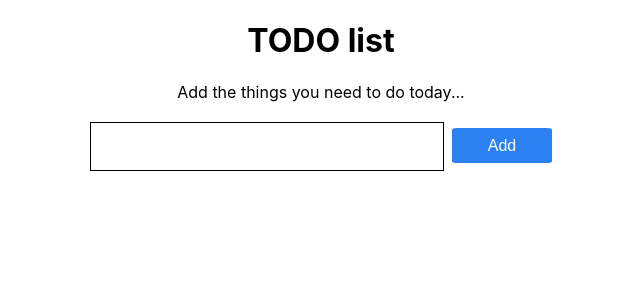
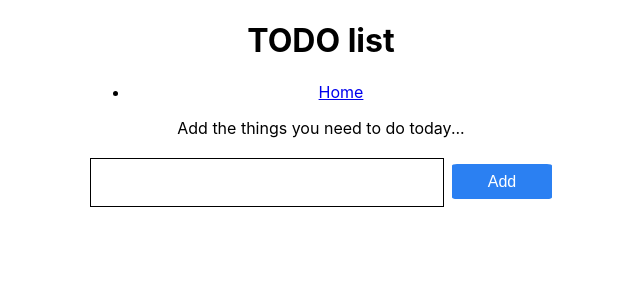
Before and after one commit to tjx01/day10_todoList, a React (Create React App) app: page / in a window 1280 px wide. Shown: the top 300 px of the page, without its empty margins (319-959 px from the left). Built offline with nearby package versions, Linux system fonts and the light colour scheme.

Commit message:
feat: add route with home

```diff
--- a/package.json
+++ b/package.json
@@ -9,6 +9,7 @@
     "@testing-library/user-event": "^13.5.0",
     "react": "^19.1.1",
     "react-dom": "^19.1.1",
+    "react-router": "^7.9.1",
     "react-scripts": "5.0.1",
     "web-vitals": "^2.1.4"
   },
--- a/src/App.js
+++ b/src/App.js
@@ -2,11 +2,38 @@
 import {useReducer} from "react";
 import {todoReducer} from "./reducer/TodoReducer";
 import {TodoContext} from "./context/TodoContext";
+import {createBrowserRouter, NavLink, Outlet, RouterProvider} from "react-router";
 import {TodoList} from "./component/TodoList";
 
-export const initState = [
+function DefaultLayout() {
+    return <div>
+        <header>
+            <nav>
+                <ul>
+                    <li><NavLink to={"/"}>Home</NavLink></li>
+                </ul>
+            </nav>
+        </header>
+        <main>
+            <Outlet/>
+        </main>
+    </div>;
+}
 
-];
+const routes = createBrowserRouter([
+    {
+        path: "/",
+        element: <DefaultLayout/>,
+        children: [
+            {
+                path: "/",
+                element: <TodoList/>
+            }
+        ]
+    }
+])
+
+export const initState = [];
 
 function App() {
     const [state, dispatch] = useReducer(todoReducer, initState);
@@ -14,7 +41,7 @@
         <div>
             <h1>TODO list</h1>
             <TodoContext.Provider value={{state, dispatch}}>
-                <TodoList />
+                <RouterProvider router={routes}/>
             </TodoContext.Provider>
         </div>
     );
```
Also changed, not shown: 1 other file (tests, documents, lock files or other folders).
